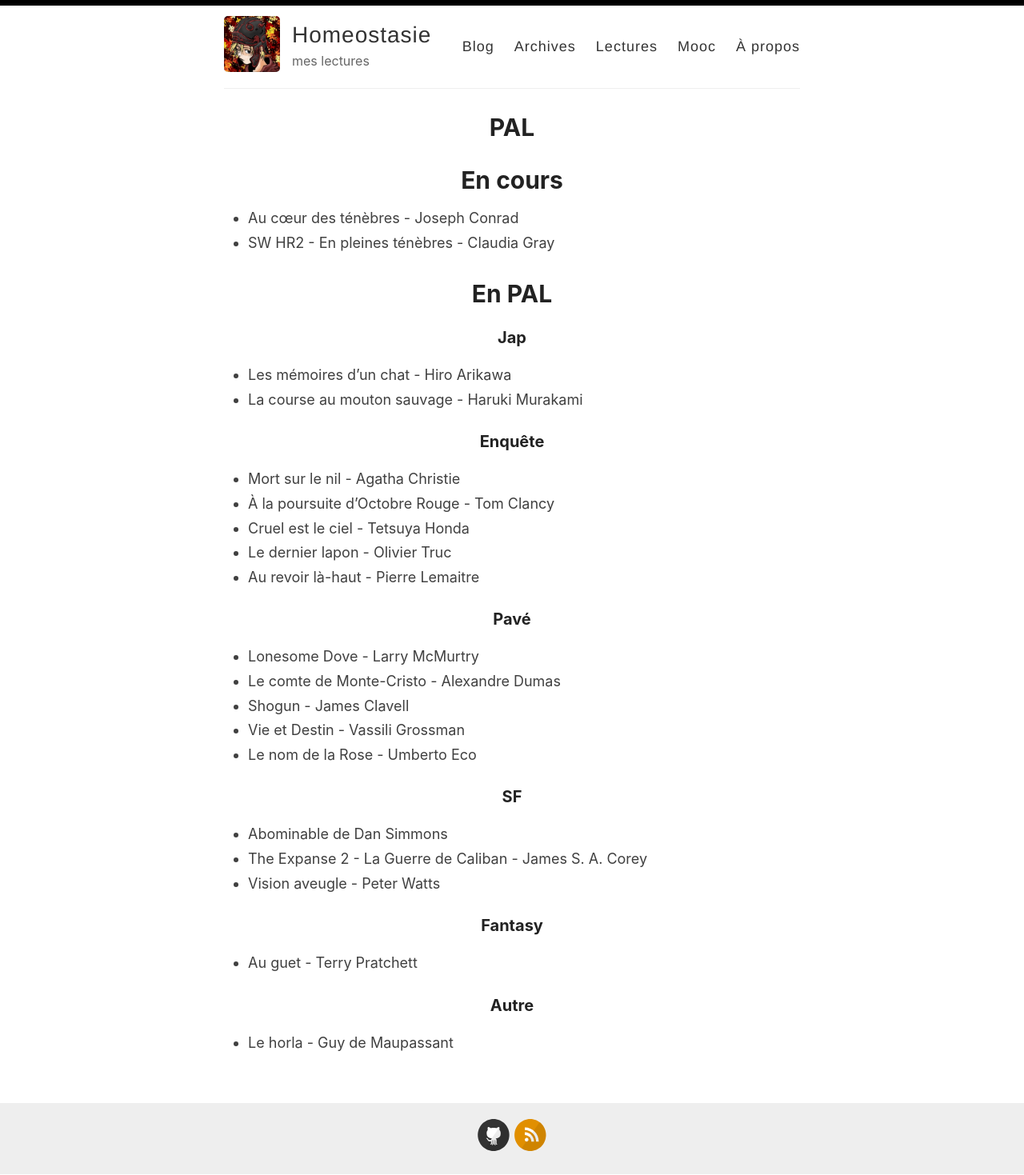
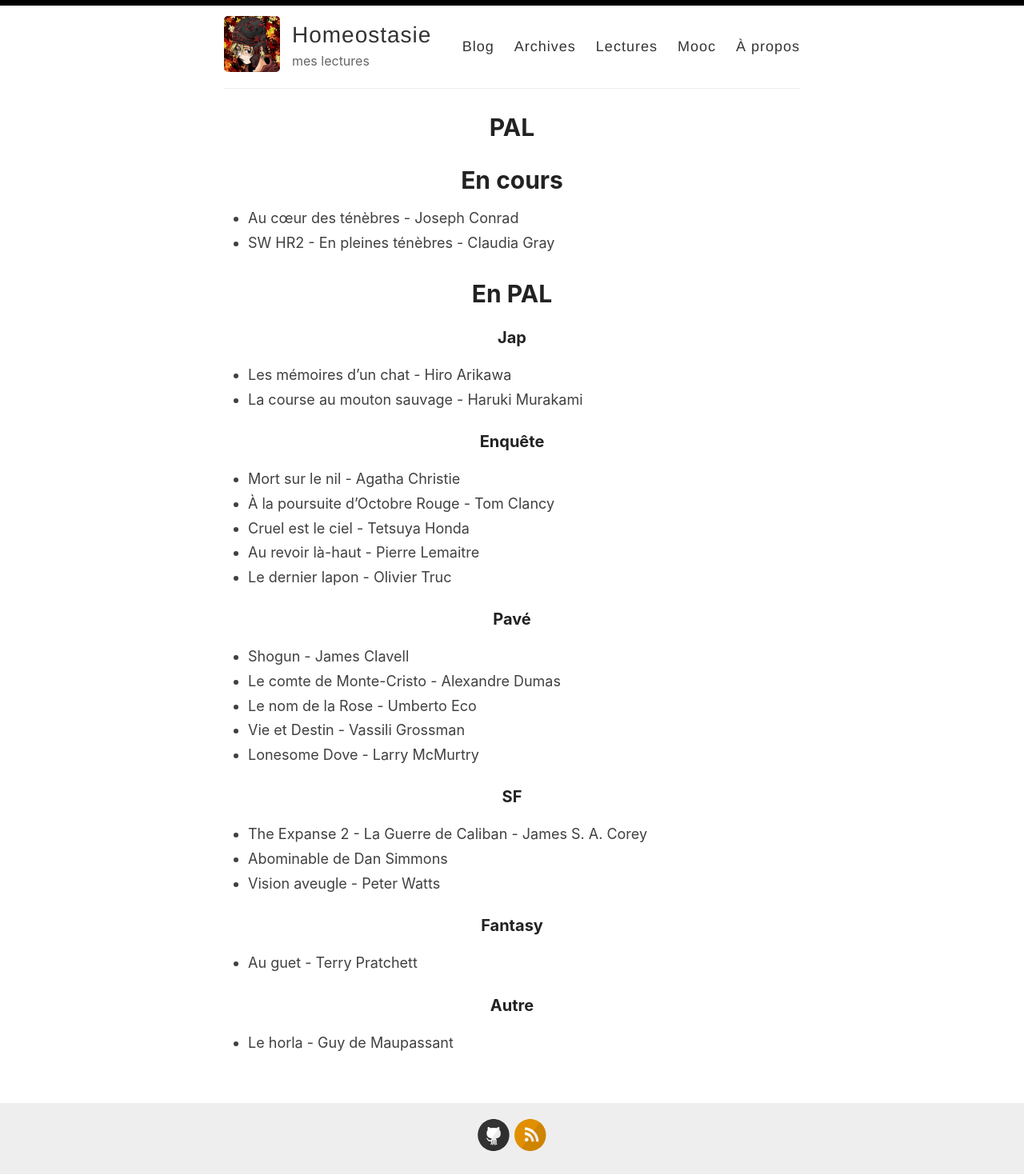
Before and after one commit to homeostasie/bouquins, a Jekyll site: the page built from _pages/pal.md, in a window 1280 px wide. Shown: the whole page at 80% size. Built offline with Jekyll 4.4.1, drawn with Linux system fonts in a browser that asks for light colours.

Commit message:
pal ordre alpha

```diff
--- a/_pages/pal.md
+++ b/_pages/pal.md
@@ -22,21 +22,22 @@ comments: true
 - Mort sur le nil - Agatha Christie
 - À la poursuite d'Octobre Rouge - Tom Clancy
 - Cruel est le ciel - Tetsuya Honda
+- Au revoir là-haut - Pierre Lemaitre
 - Le dernier lapon - Olivier Truc
-- Au revoir là-haut - Pierre Lemaitre
 
 ### Pavé
 
+
+- Shogun - James Clavell
+- Le comte de Monte-Cristo - Alexandre Dumas
+- Le nom de la Rose - Umberto Eco
+- Vie et Destin - Vassili Grossman
 - Lonesome Dove - Larry McMurtry
-- Le comte de Monte-Cristo - Alexandre Dumas
-- Shogun - James Clavell
-- Vie et Destin - Vassili Grossman
-- Le nom de la Rose - Umberto Eco
 
 ### SF
 
+- The Expanse 2 - La Guerre de Caliban - James S. A. Corey
 - Abominable de Dan Simmons
-- The Expanse 2 - La Guerre de Caliban - James S. A. Corey
 - Vision aveugle - Peter Watts
 
 ### Fantasy
```
